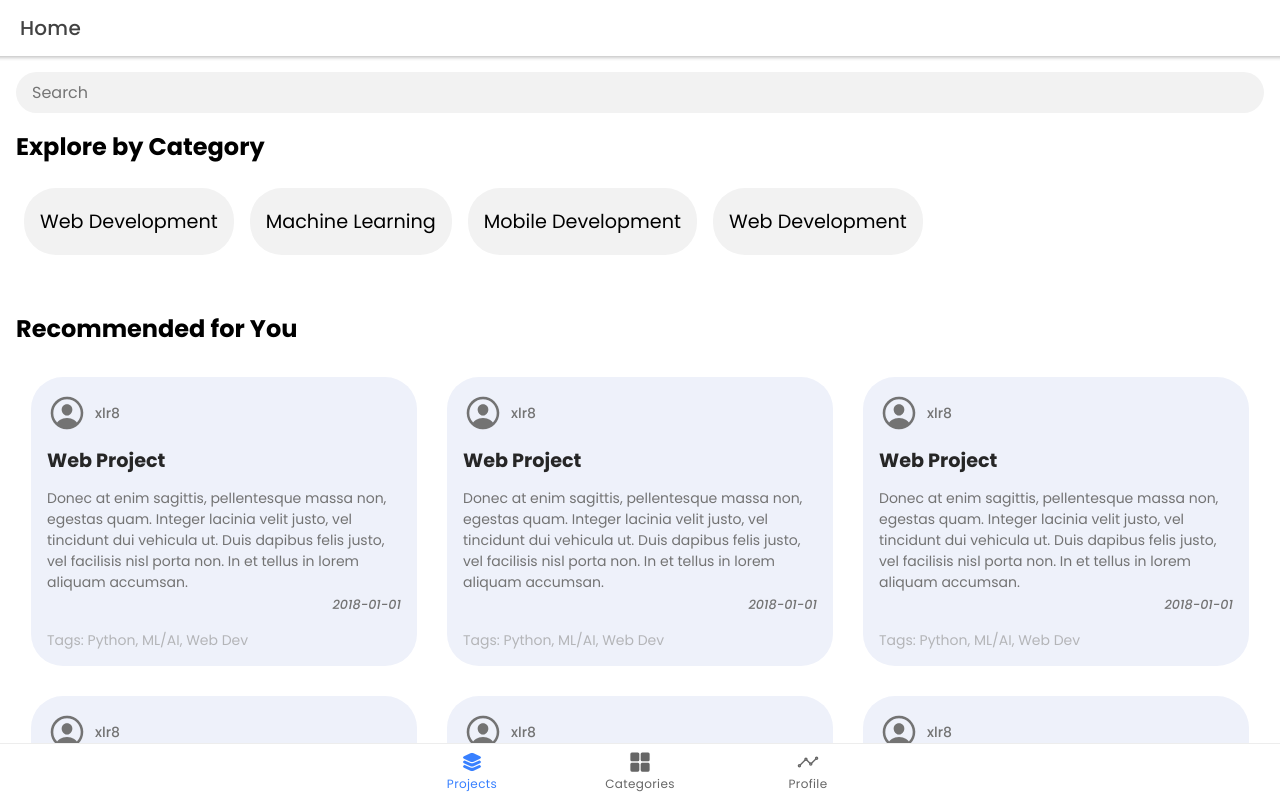
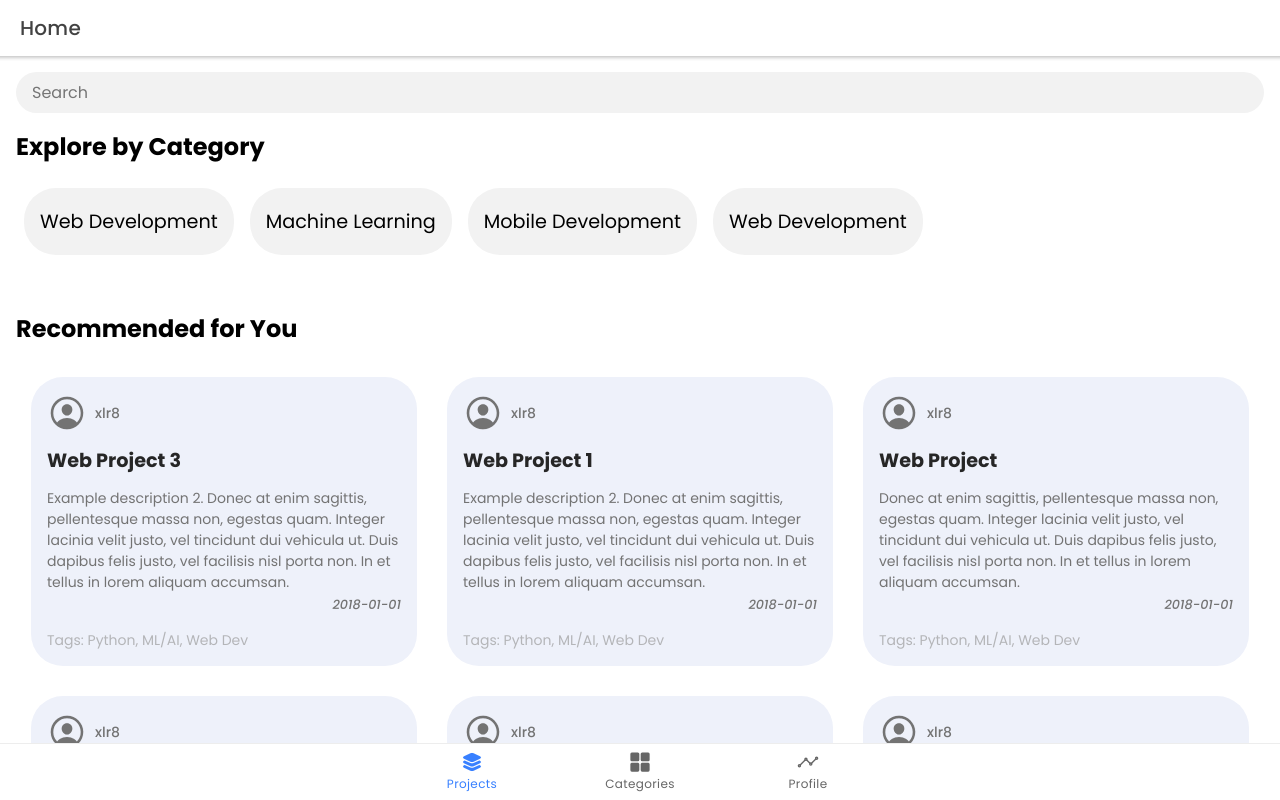
Before and after one commit to LaloVene/MLH-PE-Project, a React (Create React App) app: page /projects in a window 1280 px wide. Built offline with nearby package versions, Linux system fonts and the light colour scheme.

Commit message:
Implement project search based on description and title

```diff
--- a/src/pages/Categories.page.jsx
+++ b/src/pages/Categories.page.jsx
@@ -35,13 +35,13 @@ function Categories() {
   // Fetch categories from /api/getTopics
   useEffect(() => {
     async function fetchData() {
-      const response = await fetch("/api/getTopics");
+      const response = await fetch("http://lalovene.duckdns.org:5000/api/getTopics");
       const data = await response.json();
       setCategories(data.topics)
       setFilteredCategories(data.topics)
     }
     fetchData();
-    }, [setCategories, setFilteredCategories]);
+  }, [setCategories, setFilteredCategories]);
 
   const Search = (event) => {
     const query = event.target.value;
@@ -65,7 +65,7 @@ function Categories() {
         <Container>
           <Title>Categories</Title>
           <SearchBarContainer>
-            <Searchbar placeholder="Search" onChange={Search} onSubmit={() => {}}/>
+            <Searchbar placeholder="Search" onChange={Search} onSubmit={() => { }} />
           </SearchBarContainer>
           <IonRow>
             {
@@ -75,7 +75,7 @@ function Categories() {
                     <CategoryCard
                       key={category.name}
                       name={category.name}
-                      />
+                    />
                   </Link>
                 </IonCol>
               )
--- a/src/pages/Home.tsx
+++ b/src/pages/Home.tsx
@@ -33,15 +33,7 @@ function Home() {
   const [search, setSearch] = useState('')
   const [showProject, setShowProject] = useState(false);
 
-  // const [currentTime, setCurrentTime] = useState(0);
 
-  // useEffect(() => {
-  //   fetch("/api/time")
-  //     .then((res) => res.json())
-  //     .then((data) => {
-  //       setCurrentTime(data.time);
-  //     });
-  // }, []);
 
   return (
     <IonPage>
@@ -80,7 +72,7 @@ function Home() {
           <section>
             <SectionTitle>Recommended for You</SectionTitle>
             <IonRow>
-              {projects.map((project, index) => {
+              {projects.filter(proj => proj.description.toLowerCase().includes(search.toLowerCase()) || proj.title.toLowerCase().includes(search.toLowerCase())).map((project, index) => {
                 const { id, title, description, date, url, owner } = project;
                 return (
                   <IonCol size="12" size-md="4" key={id}>
--- a/src/pages/Login.tsx
+++ b/src/pages/Login.tsx
@@ -27,7 +27,7 @@ const Login: React.FC = () => {
     }
     console.log(opts)
 
-    const finalresp = await fetch('/api/login', {
+    const finalresp = await fetch('http://lalovene.duckdns.org:5000/api/login', {
       method: 'post',
       headers: {
         'Content-Type': 'application/json'
--- a/src/pages/Register.tsx
+++ b/src/pages/Register.tsx
@@ -32,7 +32,7 @@ const Register: React.FC = () => {
     }
 
     languages.forEach(function (lang) {
-      fetch('/api/addUserLanguage', {
+      fetch('http://lalovene.duckdns.org:5000/api/addUserLanguage', {
         method: 'POST',
         headers: {
           'Content-Type': 'application/json'
@@ -54,7 +54,7 @@ const Register: React.FC = () => {
     })
 
     topics.forEach(function (topic) {
-      fetch('/api/addUserTopic', {
+      fetch('http://lalovene.duckdns.org:5000/api/addUserTopic', {
         method: 'POST',
         headers: {
           'Content-Type': 'application/json'
@@ -76,7 +76,7 @@ const Register: React.FC = () => {
         })
     })
 
-    const finalresp = await fetch('/api/register', {
+    const finalresp = await fetch('http://lalovene.duckdns.org:5000/api/register', {
       method: 'POST',
       headers: {
         'Content-Type': 'application/json'
@@ -152,7 +152,7 @@ const Register: React.FC = () => {
             }} /> */}
 
             <IonItem>
-              <IonLabel position="floating"> Name</IonLabel>
+              {/* <IonLabel position="floating"> Name</IonLabel> */}
               <IonInput
                 type="text"
                 value={name}
@@ -164,7 +164,7 @@ const Register: React.FC = () => {
             </IonItem>
 
             <IonItem>
-              <IonLabel position="floating"> Username</IonLabel>
+              {/* <IonLabel position="floating"> Username</IonLabel> */}
               <IonInput
                 type="text"
                 placeholder="Username"
@@ -177,7 +177,7 @@ const Register: React.FC = () => {
 
 
             <IonItem>
-              <IonLabel position="floating"> Email</IonLabel>
+              {/* <IonLabel position="floating"> Email</IonLabel> */}
               <IonInput
                 type="email"
                 value={email}
@@ -190,7 +190,7 @@ const Register: React.FC = () => {
             </IonItem>
 
             <IonItem>
-              <IonLabel position="floating"> Password</IonLabel>
+              {/* <IonLabel position="floating"> Password</IonLabel> */}
               <IonInput
                 type="password"
                 value={password}
@@ -202,7 +202,7 @@ const Register: React.FC = () => {
             </IonItem>
 
             <IonItem>
-              <IonLabel position="floating"> Github</IonLabel>
+              {/* <IonLabel position="floating"> Github</IonLabel> */}
               <IonInput
                 type="url"
                 placeholder="Github"
--- a/src/utils/projects.json
+++ b/src/utils/projects.json
@@ -1,16 +1,16 @@
 [
   {
     "id": 1,
-    "title": "Web Project",
-    "description": "Donec at enim sagittis, pellentesque massa non, egestas quam. Integer lacinia velit justo, vel tincidunt dui vehicula ut. Duis dapibus felis justo, vel facilisis nisl porta non. In et tellus in lorem aliquam accumsan.",
+    "title": "Web Project 3",
+    "description": "Example description 2. Donec at enim sagittis, pellentesque massa non, egestas quam. Integer lacinia velit justo, vel tincidunt dui vehicula ut. Duis dapibus felis justo, vel facilisis nisl porta non. In et tellus in lorem aliquam accumsan.",
     "date": "2018-01-01",
     "url": "https://picsum.photos/100/100/?image: 10",
     "owner": "xlr8"
   },
   {
     "id": 2,
-    "title": "Web Project",
-    "description": "Donec at enim sagittis, pellentesque massa non, egestas quam. Integer lacinia velit justo, vel tincidunt dui vehicula ut. Duis dapibus felis justo, vel facilisis nisl porta non. In et tellus in lorem aliquam accumsan.",
+    "title": "Web Project 1",
+    "description": "Example description 2. Donec at enim sagittis, pellentesque massa non, egestas quam. Integer lacinia velit justo, vel tincidunt dui vehicula ut. Duis dapibus felis justo, vel facilisis nisl porta non. In et tellus in lorem aliquam accumsan.",
     "date": "2018-01-01",
     "url": "https://picsum.photos/100/100/?image: 10",
     "owner": "xlr8"
```
